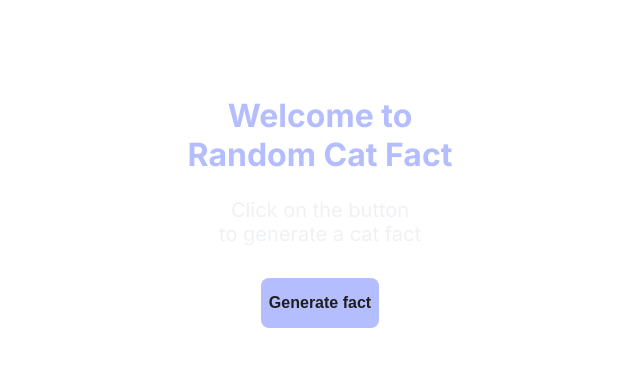
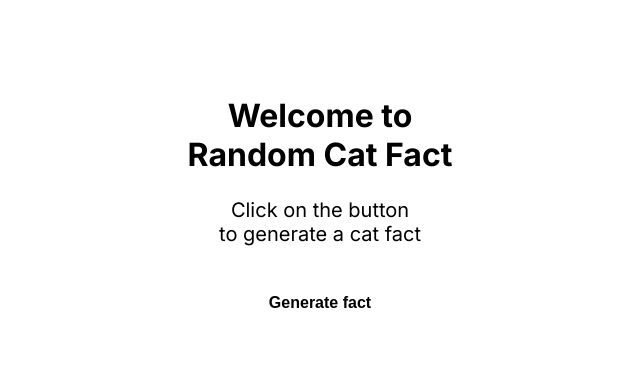
Before and after one commit to NikaG24/-random-cat-fact-1, a React (Vite) app: page / in a window 1280 px wide. Shown: the top 366 px of the page, without its empty margins (320-960 px from the left). Built offline with nearby package versions, Linux system fonts and the light colour scheme.

Commit message:
Fix colors for dark and light mode

```diff
--- a/src/App.css
+++ b/src/App.css
@@ -6,11 +6,16 @@
 	-moz-osx-font-smoothing: grayscale;
 }
 
-:root {
-  --clr-darker: #1E1E1E;
-  --clr-dark: #1E1E2E;
-  --clr-medium: #B4BEFE;
-  --clr-light: #EFF1F5;
+#dark {
+  --clr-bg: #1E1E2E;
+  --clr-primary: #B4BEFE;
+  --clr-secondary: #EFF1F5;
+}
+
+#light {
+  --clr-bg: #EFF1F5;
+  --clr-primary: #1E66F5;
+  --clr-secondary: #0F0F0F;
 }
 
 html, body {
@@ -30,6 +35,7 @@ body {
 .App {
   width: 100%;
   min-height: 100%;
+  background-color: var(--clr-bg);
   display: flex;
   flex-direction: column;
   align-items: center;
@@ -37,16 +43,16 @@ body {
 }
 
 .title {
- color: var(--clr-medium);
   margin-top: 2rem;
   font-size: 2rem;
   text-align: center;
+  color: var(--clr-primary);
 }
 
 .sub-title {
   font-size: 1.25rem;
   text-align: center;
-  color: var(--clr-light);
+  color: var(--clr-secondary);
   margin-top: 1.5rem;
 }
 
@@ -57,15 +63,15 @@ button {
   padding: 16px 8px;
   font-size: 1rem;
   font-weight: 600;
-  background-color: var(--clr-medium);
-  color: var(--clr-darker);
+  background-color: var(--clr-primary);
+  color: var(--clr-bg);
   margin-top: 2rem;
 }
 
 .random-fact {
   text-align: center;
   font-size: 1rem;
-  color: var(--clr-light);
+  color: var(--clr-secondary);
   margin-top: 1.5rem;
 }
 
```
